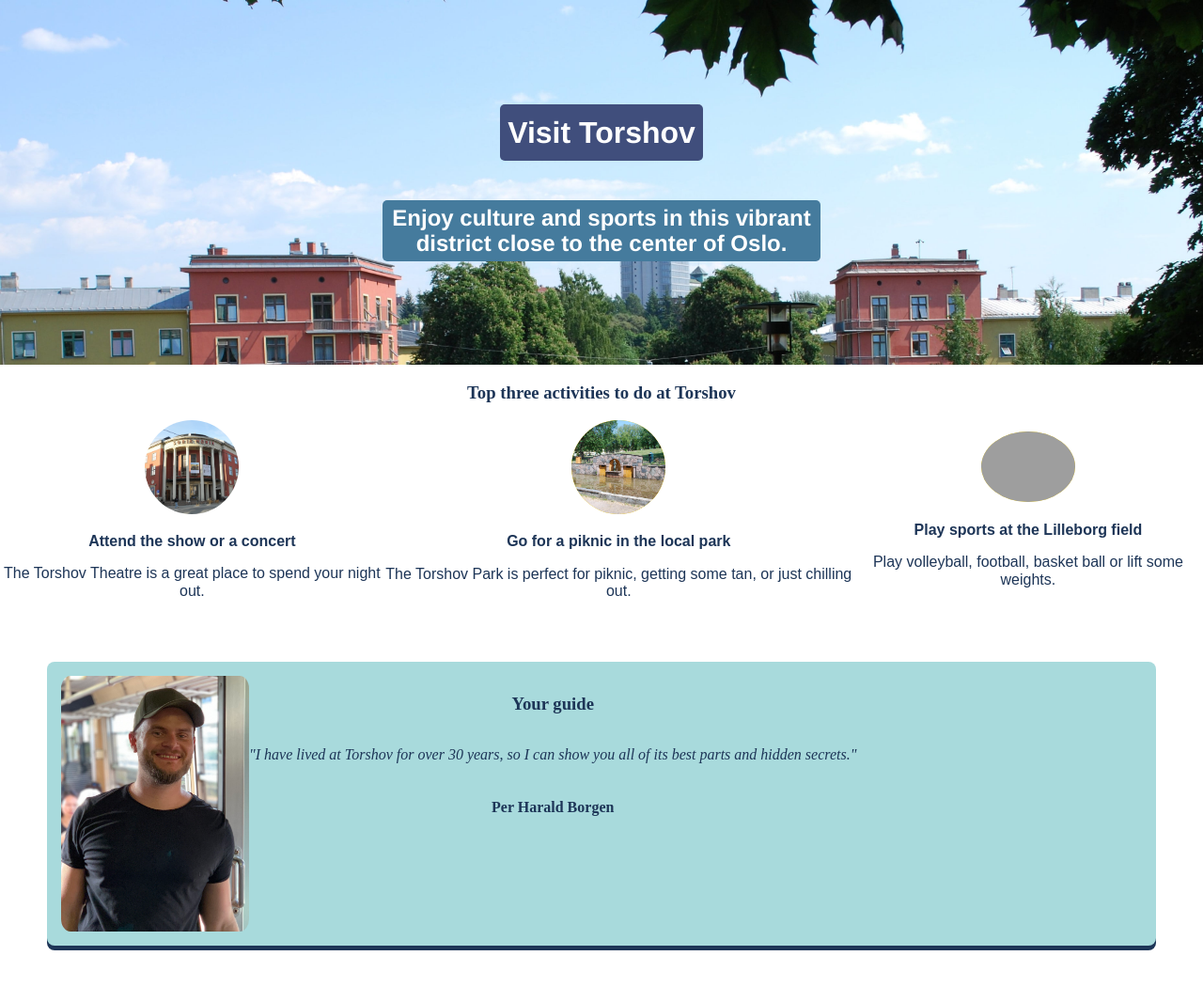
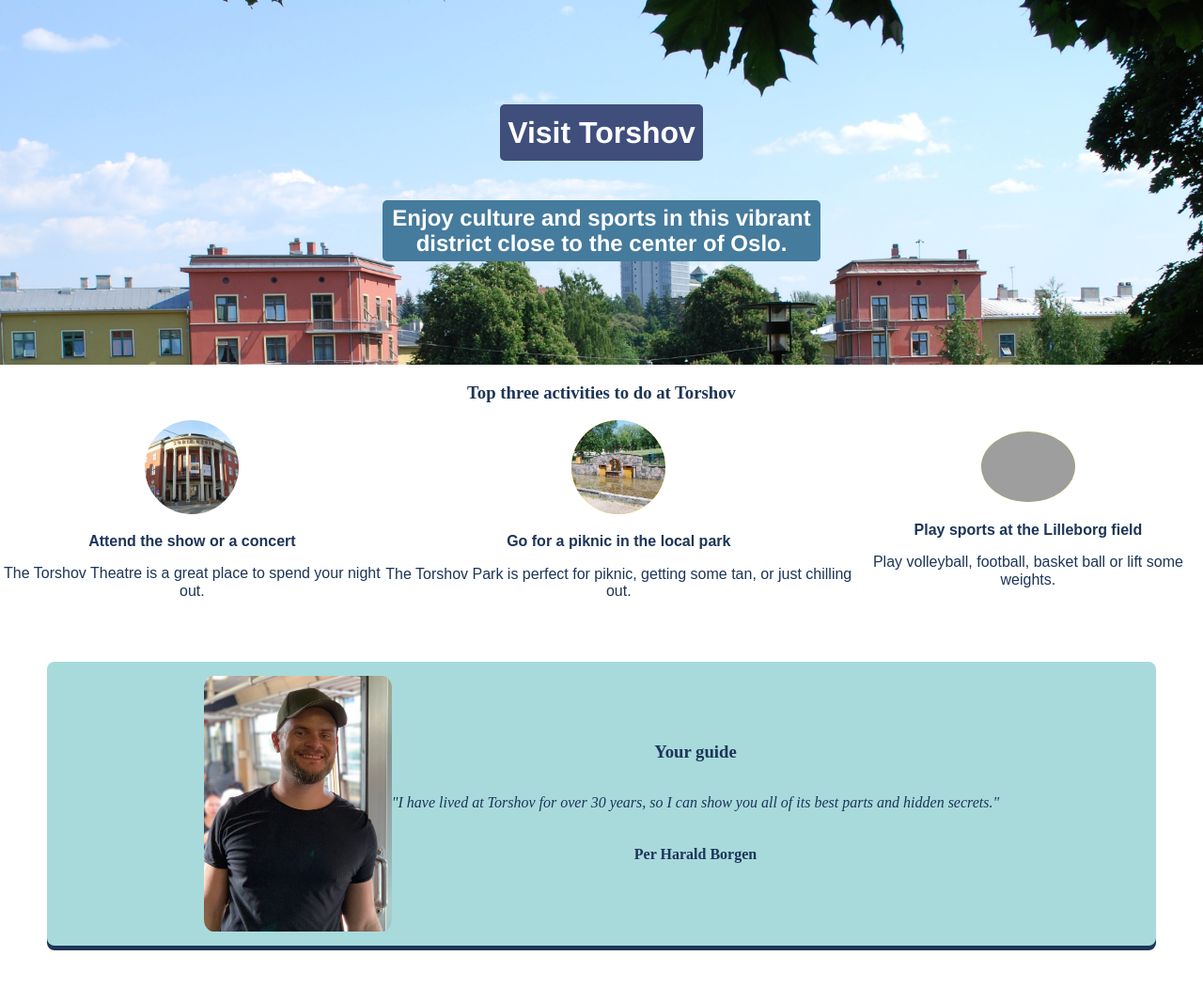
Before and after one commit to Lanmimilanmmm/ProjectScrimbaVisitTorshev, a website built with Vite: page index.html in a window 1280 px wide. Shown: the whole page at 94% size. Built offline with nearby package versions, Linux system fonts and the light colour scheme; grey boxes are pictures that could not be loaded; a web font is replaced by a local one.

Commit message:
Update styles.css

```diff
--- a/styles.css
+++ b/styles.css
@@ -104,7 +104,13 @@
 .guide{
     display: flex;
     flex-direction:row;
-    align-items:stretch;
+
+
+      align-items:center;
+
+
+    justify-content: center;
+
     padding: 15px;
     background-color: #A8DADC;
     margin: 50px;
```
